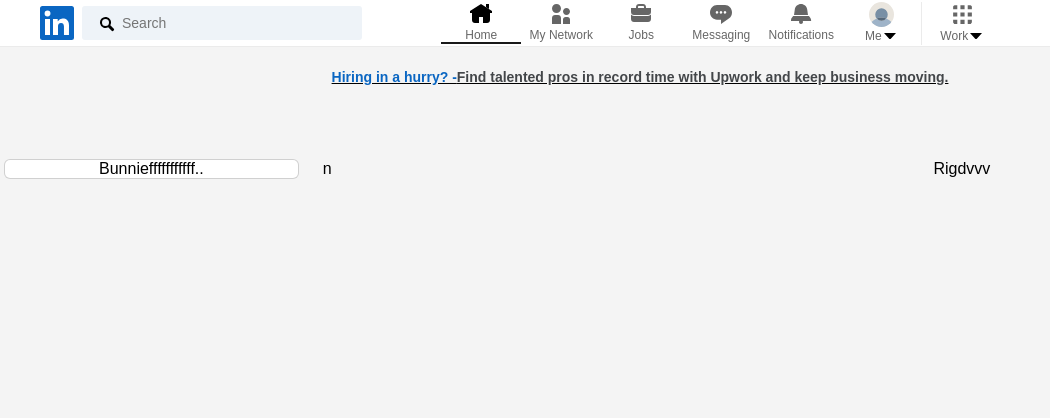
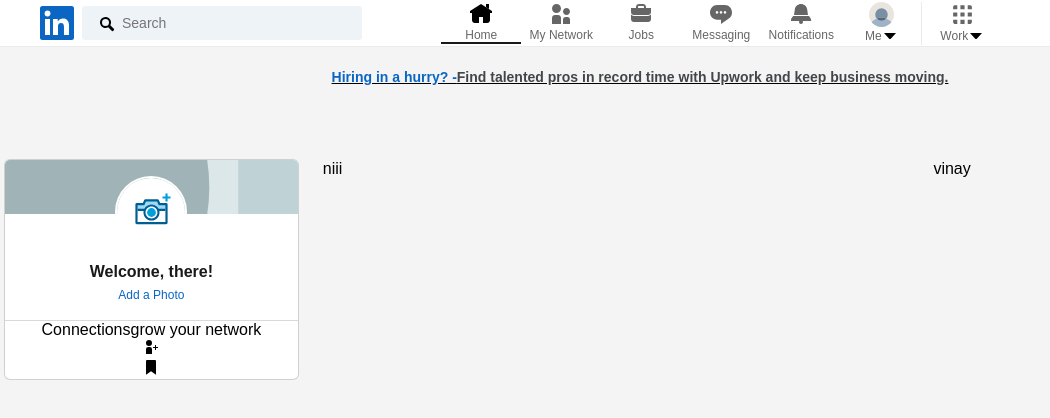
Before and after one commit to bunnie26/Linkedin-Clone, a React (Vite) app: page /home in a window 1280 px wide. Shown: the top 418 px of the page, without its empty margins (0-1050 px from the left). Built offline with nearby package versions, Linux system fonts and the light colour scheme.

Commit message:
random changes in main page

```diff
--- a/src/components/Leftside.jsx
+++ b/src/components/Leftside.jsx
@@ -4,7 +4,32 @@
 function Leftside(props) {
   return (
     <Container>
-      <ArtCard>Bunniefffffffffff..</ArtCard>
+      <ArtCard>
+        <UserInfo>
+          <CardBackground />
+          <a>
+            <Photo></Photo>
+            <Link>Welcome, there!</Link>
+          </a>
+          <a>
+            <AddPhotoText>Add a Photo</AddPhotoText>
+          </a>
+        </UserInfo>
+        <Widget>
+          <a>
+            <div>
+              <span>Connections</span>
+              <span>grow your network</span>
+            </div>
+            <img src="/images/widget-icon.svg"></img>
+          </a>
+        </Widget>
+        <Item>
+          <span>
+            <img src="/images/item-icon.svg"></img>
+          </span>
+        </Item>
+      </ArtCard>
     </Container>
   );
 }
@@ -25,4 +50,49 @@
   box-shadow: 0 0 0 1px rgb(0 0 0 /15%), 0 0 0 rgb(0 0 0 / 20%);
 `;
 
+const UserInfo = styled.div`
+  border-bottom: 1px solid rgba(0, 0, 0, 0.15);
+  padding: 12px 12px 16px;
+  word-wrap: break-word;
+  word-break: break-word;
+`;
+const CardBackground = styled.div`
+  background: url("/images/card-bg.svg");
+  background-position: center;
+  background-size: 462px;
+  height: 54px;
+  margin: -12px -12px 0;
+`;
+const Photo = styled.div`
+  box-shadow: none;
+  background-image: url("/images/photo.svg");
+  width: 72px;
+  height: 72px;
+  box-sizing: border-box;
+  background-clip: content-box;
+  background-color: white;
+  background-position: center;
+  background-size: 60%;
+  background-repeat: no-repeat;
+  border: 2px solid white;
+  margin: -38px auto 12px;
+  border-radius: 50%;
+`;
+const AddPhotoText = styled.div`
+  color: #0a66c2;
+  margin-top: 4px;
+  font-size: 12px;
+  line-height: 1.33;
+  font-weight: 400;
+`;
+const Link = styled.div`
+  font-size: 16px;
+  line-height: 1.5;
+  color: rgba(0, 0, 0, 0.9);
+  font-weight: 600;
+`;
+
+const Widget = styled.div``;
+const Item = styled.a``;
+
 export default Leftside;
--- a/src/components/Main.jsx
+++ b/src/components/Main.jsx
@@ -2,7 +2,7 @@
 import styled from "styled-components";
 
 function Main(props) {
-  return <Container>n</Container>;
+  return <Container>niii</Container>;
 }
 const Container = styled.div`
   grid-area: main;
--- a/src/components/Rightside.jsx
+++ b/src/components/Rightside.jsx
@@ -2,7 +2,7 @@
 import styled from "styled-components";
 
 function Rightside(props) {
-  return <Container>Rigdvvv</Container>;
+  return <Container>vinay</Container>;
 }
 const Container = styled.div`
   grid-area: rightside;
--- a/src/components/login.jsx
+++ b/src/components/login.jsx
@@ -15,7 +15,7 @@
       </Nav>
       <Section>
         <Hero>
-          <h1>Welcome to your Proffesional community.</h1>
+          <h1>Welcome to your Proffesional community.{console.log("vinay")}</h1>
           <img src="/images/login-hero.svg"></img>
         </Hero>
         <Form>
```
Also changed, not shown: images/item-icon.svg (added), images/widget-icon.svg (added).
